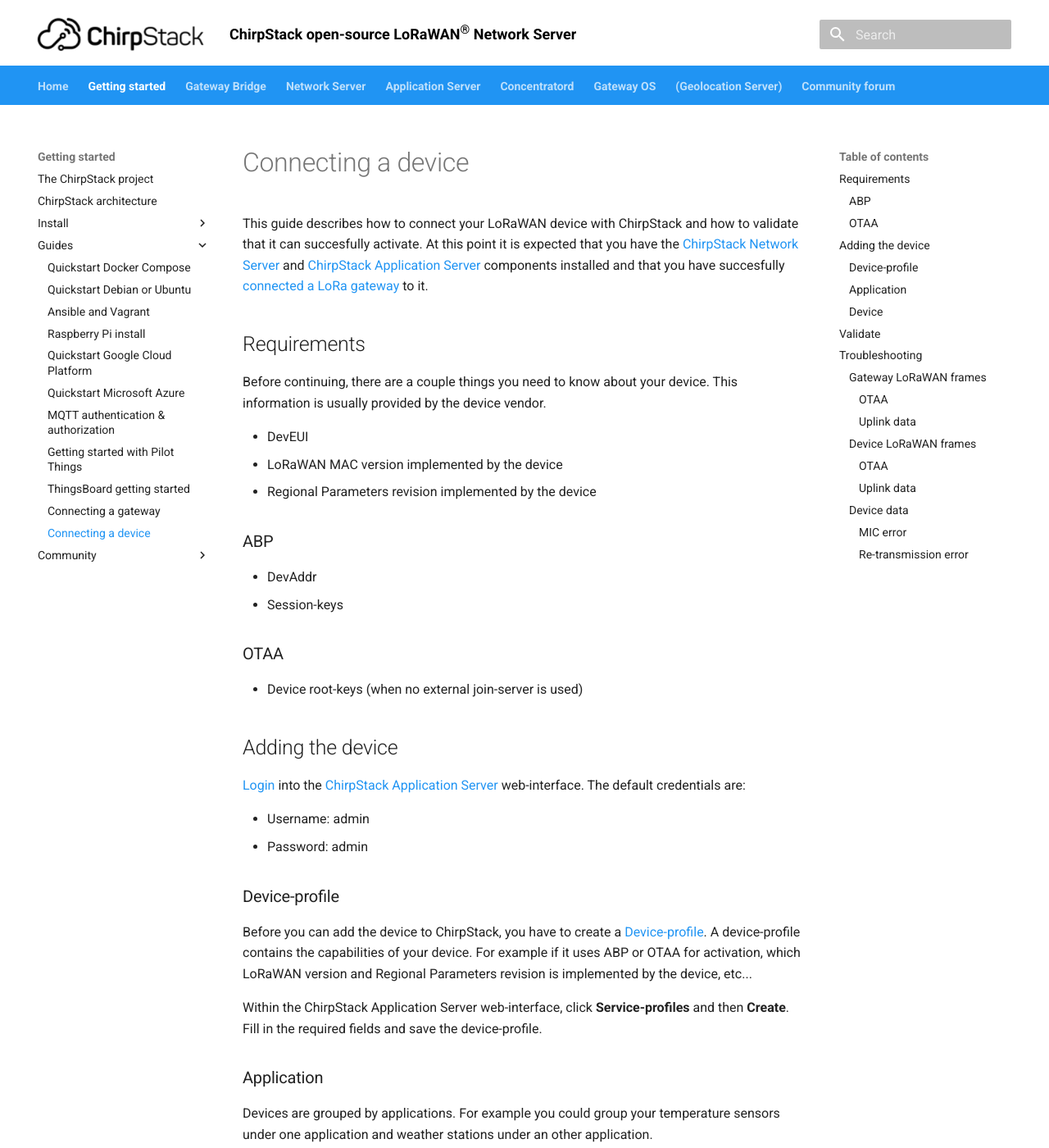
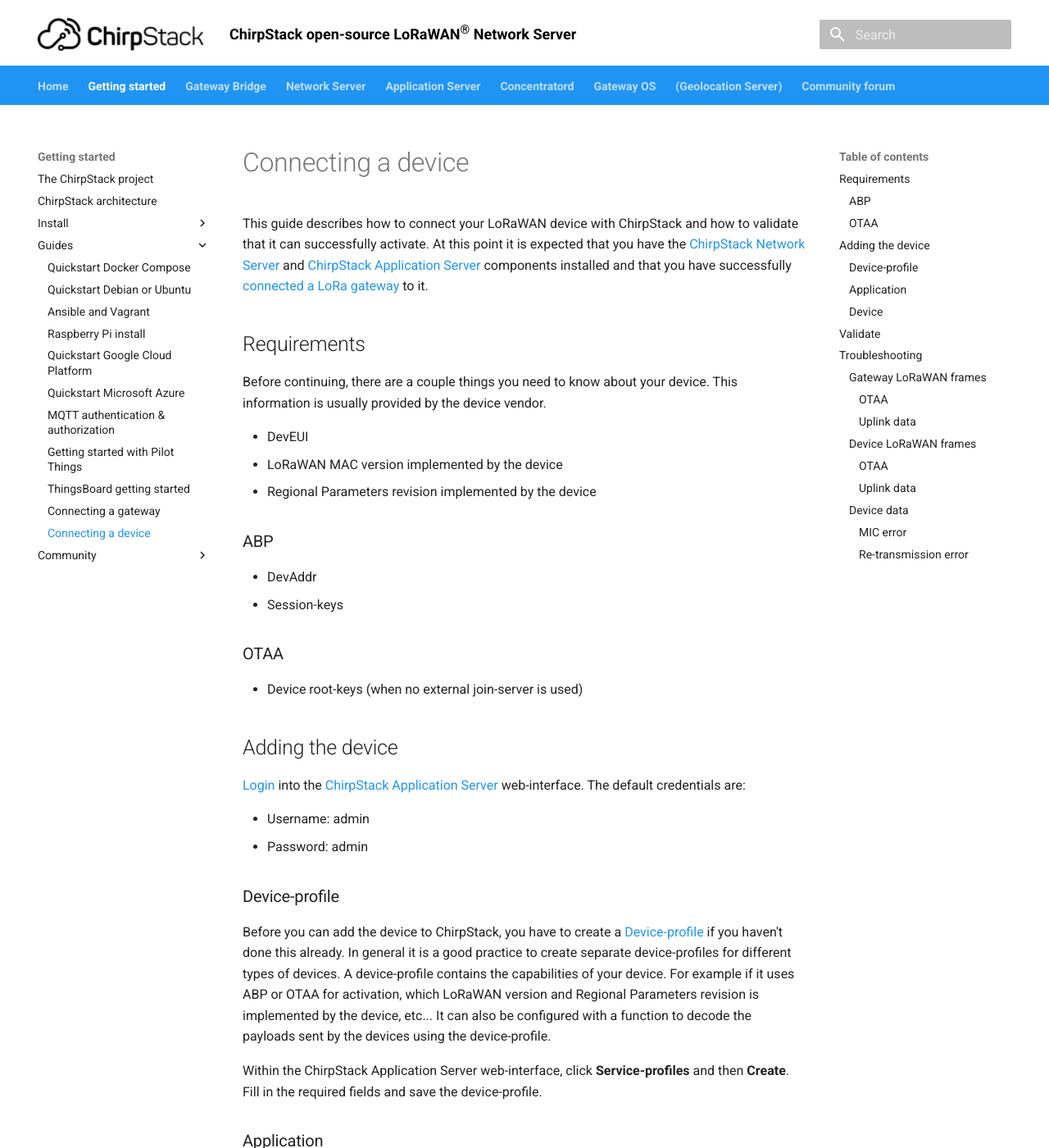
Before and after one commit to brocaar/chirpstack-docs, an MkDocs documentation site: the page built from docs/project/guides/connect-device.md, in a window 1280 px wide and 1400 px high. Shown: the whole window at 82% size. Built offline with MkDocs 1.6.1 and Material for MkDocs 9.7.7, drawn with Linux system fonts in a browser that asks for light colours; some of the changed text lies outside the part shown.

Commit message:
Typo fixes.

```diff
--- a/docs/project/guides/connect-device.md
+++ b/docs/project/guides/connect-device.md
@@ -5,10 +5,10 @@
 # Connecting a device
 
 This guide describes how to connect your LoRaWAN device with ChirpStack
-and how to validate that it can succesfully activate. At this point it is
+and how to validate that it can successfully activate. At this point it is
 expected that you have the [ChirpStack Network Server](../../network-server/index.md)
 and [ChirpStack Application Server](../../application-server/index.md) components
-installed and that you have succesfully [connected a LoRa gateway](connect-gateway.md)
+installed and that you have successfully [connected a LoRa gateway](connect-gateway.md)
 to it.
 
 ## Requirements
@@ -39,10 +39,13 @@
 
 ### Device-profile
 
-Before you can add the device to ChirpStack, you have to create a [Device-profile](../../application-server/use/device-profiles.md).
+Before you can add the device to ChirpStack, you have to create a [Device-profile](../../application-server/use/device-profiles.md)
+if you haven't done this already. In general it is a good practice to create
+separate device-profiles for different types of devices.
 A device-profile contains the capabilities of your device. For example if it
 uses ABP or OTAA for activation, which LoRaWAN version and Regional Parameters
-revision is implemented by the device, etc...
+revision is implemented by the device, etc... It can also be configured with a
+function to decode the payloads sent by the devices using the device-profile.
 
 Within the ChirpStack Application Server web-interface, click
 **Service-profiles** and then **Create**. Fill in the required fields and
@@ -142,7 +145,7 @@
 
 If you do not see a _JoinRequest_, but you did see a _JoinRequest_ in the
 **LoRaWAN frames** tab of your gateway, then it is likely that you have
-misconfigured the DevEUI of your device.
+mis-configured the DevEUI of your device.
 
 #### Uplink data
 
```
Also changed, not shown: other parts of docs/project/guides/connect-device.md (+2 -2 lines), docs/project/guides/connect-gateway.md (+1 -1 lines).
